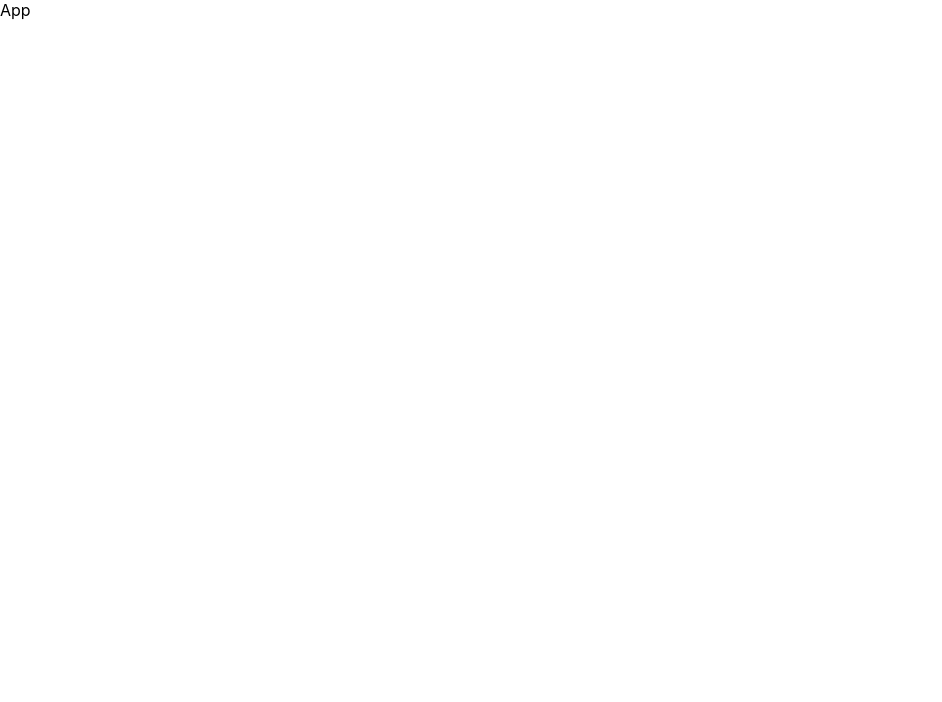
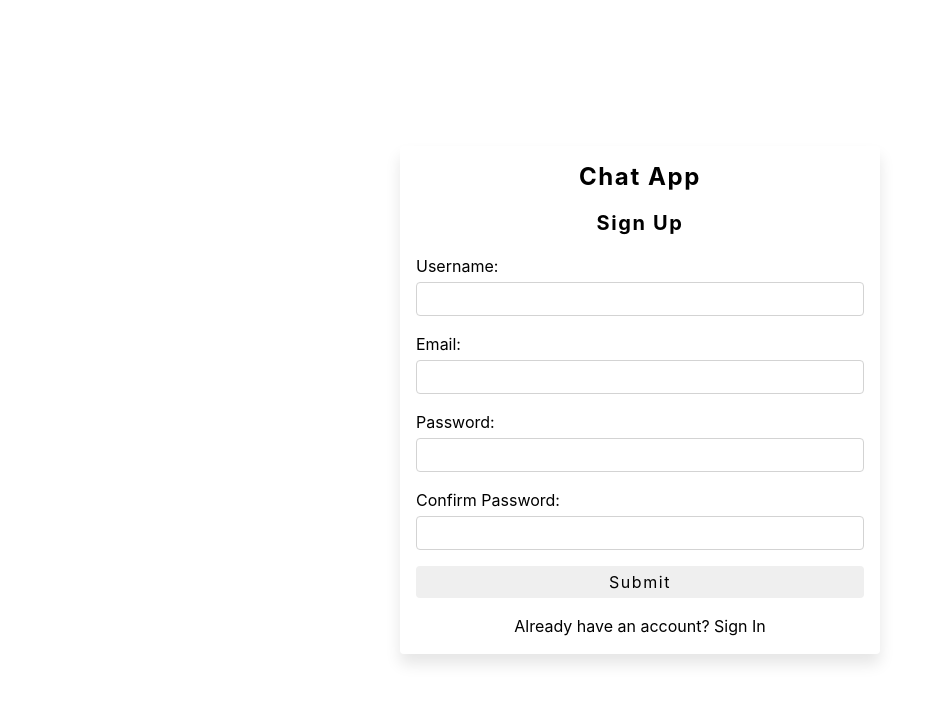
Before and after one commit to DrazhinUstin/Chat_App, a React (Create React App) app: page /auth in a window 1280 px wide. Shown: the top 702 px of the page, without its empty margins (0-942 px from the left). Built offline with nearby package versions, Linux system fonts and the light colour scheme; no server answers.

Commit message:
Setup routing and firebase authentication

```diff
--- a/src/App.js
+++ b/src/App.js
@@ -1,5 +1,22 @@
+import { BrowserRouter as Router, Routes, Route } from 'react-router-dom';
+import { ProtectedRoute, Home, Auth } from './pages';
+
 const App = () => {
-    return <div>App</div>;
+    return (
+        <Router>
+            <Routes>
+                <Route
+                    path='/'
+                    element={
+                        <ProtectedRoute>
+                            <Home />
+                        </ProtectedRoute>
+                    }
+                />
+                <Route path='auth' element={<Auth />} />
+            </Routes>
+        </Router>
+    );
 };
 
 export default App;
--- /dev/null
+++ b/src/components/AuthForm.js
@@ -0,0 +1,117 @@
+import { useState } from 'react';
+import {
+    createUserWithEmailAndPassword,
+    updateProfile,
+    signInWithEmailAndPassword,
+} from 'firebase/auth';
+import { auth } from '../services/firebase';
+
+const AuthForm = () => {
+    const [isUserSignUp, setIsUserSignUp] = useState(false);
+    const [isLoading, setIsLoading] = useState(false);
+    const [error, setError] = useState(null);
+    const [values, setValues] = useState({
+        username: '',
+        email: '',
+        password: '',
+        confirmPassword: '',
+    });
+
+    const handleChange = (e) => {
+        setValues({ ...values, [e.target.name]: e.target.value });
+    };
+
+    const handleSubmit = async (e) => {
+        e.preventDefault();
+        const { username, email, password, confirmPassword } = values;
+        if ((!isUserSignUp && (!username || !confirmPassword)) || !email || !password) {
+            setError({ message: 'Please fill in all fields!' });
+            return;
+        }
+        if (!isUserSignUp && password !== confirmPassword) {
+            setError({ message: 'Password and confirm password are not equal!' });
+            return;
+        }
+        setError(null);
+        setIsLoading(true);
+        try {
+            if (!isUserSignUp) {
+                await createUserWithEmailAndPassword(auth, email, password);
+                await updateProfile(auth.currentUser, {
+                    displayName: username,
+                });
+            } else {
+                await signInWithEmailAndPassword(auth, email, password);
+            }
+        } catch (error) {
+            setError(error);
+        }
+        setIsLoading(false);
+    };
+
+    return (
+        <form className='form' onSubmit={handleSubmit}>
+            <h3 className='form-header'>{!isUserSignUp ? 'sign up' : 'sign in'}</h3>
+            {!isUserSignUp && (
+                <div className='form-field'>
+                    <label htmlFor='username'>username:</label>
+                    <input
+                        type='text'
+                        id='username'
+                        name='username'
+                        value={values.username}
+                        onChange={handleChange}
+                    />
+                </div>
+            )}
+            <div className='form-field'>
+                <label htmlFor='email'>email:</label>
+                <input
+                    type='email'
+                    id='email'
+                    name='email'
+                    value={values.email}
+                    onChange={handleChange}
+                />
+            </div>
+            <div className='form-field'>
+                <label htmlFor='password'>password:</label>
+                <input
+                    type='password'
+                    id='password'
+                    name='password'
+                    value={values.password}
+                    onChange={handleChange}
+                />
+            </div>
+            {!isUserSignUp && (
+                <div className='form-field'>
+                    <label htmlFor='confirm-password'>confirm password:</label>
+                    <input
+                        type='password'
+                        id='confirm-password'
+                        name='confirmPassword'
+                        value={values.confirmPassword}
+                        onChange={handleChange}
+                    />
+                </div>
+            )}
+            <button type='submit' className='btn-block' disabled={isLoading}>
+                {isLoading ? <span className='btn-spinner'></span> : 'submit'}
+            </button>
+            <p className='form-message'>
+                {!isUserSignUp ? 'Already have an account?' : "Don't have an account?"}{' '}
+                <button
+                    type='button'
+                    className='text-link'
+                    onClick={() => setIsUserSignUp(!isUserSignUp)}
+                >
+                    {!isUserSignUp ? 'sign in' : 'sign up'}
+                </button>
+            </p>
+            {error && <p className='form-error'>{error.message}</p>}
+        </form>
+    );
+};
+
+export default AuthForm;
--- /dev/null
+++ b/src/context/AuthContext.js
@@ -0,0 +1,21 @@
+import { createContext, useContext, useState, useEffect } from 'react';
+import { onAuthStateChanged } from 'firebase/auth';
+import { auth } from '../services/firebase';
+
+const AuthContext = createContext();
+const useAuthContext = () => useContext(AuthContext);
+
+const AuthProvider = ({ children }) => {
+    const [user, setUser] = useState(null);
+
+    useEffect(() => {
+        const unsubscribe = onAuthStateChanged(auth, (user) => {
+            setUser(user);
+        });
+        return () => unsubscribe();
+    }, []);
+
+    return <AuthContext.Provider value={{ user }}>{children}</AuthContext.Provider>;
+};
+
+export { AuthProvider, useAuthContext };
--- a/src/index.js
+++ b/src/index.js
@@ -1,11 +1,14 @@
 import React from 'react';
 import ReactDOM from 'react-dom/client';
 import './scss/index.scss';
+import { AuthProvider } from './context/AuthContext';
 import App from './App';
 
 const root = ReactDOM.createRoot(document.getElementById('root'));
 root.render(
     <React.StrictMode>
-        <App />
+        <AuthProvider>
+            <App />
+        </AuthProvider>
     </React.StrictMode>
 );
--- /dev/null
+++ b/src/pages/Auth.js
@@ -0,0 +1,22 @@
+import { useEffect } from 'react';
+import { useNavigate } from 'react-router-dom';
+import { useAuthContext } from '../context/AuthContext';
+import AuthForm from '../components/AuthForm';
+
+const Auth = () => {
+    const { user } = useAuthContext();
+    const navigate = useNavigate();
+
+    useEffect(() => {
+        if (user) navigate('/');
+    }, [user, navigate]);
+
+    return (
+        <main className='container section'>
+            <h2 className='logo'>chat app</h2>
+            <AuthForm />
+        </main>
+    );
+};
+
+export default Auth;
--- /dev/null
+++ b/src/pages/Home.js
@@ -0,0 +1,18 @@
+import { signOut } from 'firebase/auth';
+import { auth } from '../services/firebase';
+import { useAuthContext } from '../context/AuthContext';
+
+const Home = () => {
+    const { user } = useAuthContext();
+
+    return (
+        <main className='container'>
+            <h2>hello, {user.displayName}</h2>
+            <button className='btn' onClick={() => signOut(auth)}>
+                sign out
+            </button>
+        </main>
+    );
+};
+
+export default Home;
--- /dev/null
+++ b/src/pages/ProtectedRoute.js
@@ -0,0 +1,12 @@
+import { useAuthContext } from '../context/AuthContext';
+import { Navigate } from 'react-router-dom';
+
+const ProtectedRoute = ({ children }) => {
+    const { user } = useAuthContext();
+    if (!user) {
+        return <Navigate to='auth' />;
+    }
+    return children;
+};
+
+export default ProtectedRoute;
--- /dev/null
+++ b/src/pages/index.js
@@ -0,0 +1,5 @@
+import ProtectedRoute from './ProtectedRoute';
+import Home from './Home';
+import Auth from './Auth';
+
+export { ProtectedRoute, Home, Auth };
--- /dev/null
+++ b/src/scss/_config.scss
@@ -0,0 +1,32 @@
+$clr-black: #303030;
+$clr-white: #fff;
+$clr-gray: lightgray;
+$clr-red: red;
+$font: -apple-system, BlinkMacSystemFont, 'Segoe UI', 'Roboto', 'Oxygen', 'Ubuntu', 'Cantarell',
+    'Fira Sans', 'Droid Sans', 'Helvetica Neue', sans-serif;
+$spacing: 0.1rem;
+$radius: 0.25rem;
+$shadow: 0 10px 15px rgba(0, 0, 0, 0.1);
+
+@mixin grid-center {
+    display: grid;
+    place-items: center;
+}
+
+@mixin flex-between {
+    display: flex;
+    justify-content: space-between;
+    align-items: center;
+}
+
+@mixin circle ($diameter) {
+    width: $diameter;
+    height: $diameter;
+    border-radius: 50%;
+}
+
+@keyframes spinner {
+    100% {
+        transform: rotate(360deg);
+    }
+}
--- a/src/scss/index.scss
+++ b/src/scss/index.scss
@@ -1,3 +1,5 @@
+@import 'config';
+
 * {
     margin: 0;
     padding: 0;
@@ -5,8 +7,148 @@
 }
 
 body {
-    font-family: -apple-system, BlinkMacSystemFont, 'Segoe UI', 'Roboto', 'Oxygen', 'Ubuntu',
-        'Cantarell', 'Fira Sans', 'Droid Sans', 'Helvetica Neue', sans-serif;
+    height: 100vh;
+    @include grid-center;
+    font-family: $font;
     -webkit-font-smoothing: antialiased;
     -moz-osx-font-smoothing: grayscale;
+    font-size: 1rem;
+    line-height: 1.5;
 }
+
+h1,
+h2,
+h3,
+h4 {
+    text-transform: capitalize;
+    letter-spacing: $spacing;
+}
+
+h1 {
+    font-size: 2rem;
+    line-height: 1.25;
+}
+
+h2 {
+    font-size: 1.5rem;
+    line-height: 1.25;
+}
+
+h3 {
+    font-size: 1.25rem;
+}
+
+h4 {
+    font-size: 1rem;
+}
+
+li {
+    list-style-type: none;
+}
+
+a {
+    text-decoration: none;
+}
+
+button {
+    cursor: pointer;
+
+    &:disabled {
+        cursor: not-allowed;
+    }
+}
+
+.container {
+    max-width: 30rem;
+    width: 90vw;
+    border-radius: $radius;
+    box-shadow: $shadow;
+}
+
+.section {
+    padding: 1rem;
+}
+
+.form {
+    margin-top: 1rem;
+
+    &-header {
+        text-align: center;
+    }
+
+    &-field {
+        margin: 1rem 0;
+
+        label {
+            display: block;
+            margin-bottom: 0.25rem;
+            text-transform: capitalize;
+        }
+
+        input {
+            width: 100%;
+            padding: 0.375rem;
+            border: 1px solid $clr-gray;
+            border-radius: $radius;
+            outline: none;
+            font-family: $font;
+            font-size: 1rem;
+
+            &:focus {
+                border-color: $clr-black;
+                box-shadow: 0 0 0 1px $clr-black;
+            }
+        }
+    }
+
+    &-message {
+        margin-top: 1rem;
+        text-align: center;
+    }
+
+    &-error {
+        margin-top: 1rem;
+        color: $clr-red;
+        text-align: center;
+    }
+}
+
+.btn {
+    display: inline-block;
+    padding: 0.375rem 0.5rem;
+    border: none;
+    border-radius: $radius;
+    font-family: $font;
+    font-size: 1rem;
+    line-height: 1.25;
+    text-transform: capitalize;
+    letter-spacing: $spacing;
+}
+
+.btn-block {
+    @extend .btn;
+    display: block;
+    width: 100%;
+}
+
+.btn-spinner {
+    @include circle(1.25rem);
+    display: block;
+    margin: 0 auto;
+    border: 0.25rem solid $clr-black;
+    border-right-color: transparent;
+    animation: spinner 0.5s linear 0s infinite;
+}
+
+.text-link {
+    display: inline-block;
+    border: none;
+    background-color: transparent;
+    font-family: $font;
+    font-size: 1rem;
+    text-transform: capitalize;
+}
+
+.logo {
+    text-align: center;
+}
--- a/src/services/firebase.js
+++ b/src/services/firebase.js
@@ -1,5 +1,6 @@
 // Import the functions you need from the SDKs you need
 import { initializeApp } from 'firebase/app';
+import { getAuth } from 'firebase/auth';
 import { getFirestore } from 'firebase/firestore';
 import { getStorage } from 'firebase/storage';
 
@@ -13,5 +14,6 @@ const firebaseConfig = {
 };
 
 const app = initializeApp(firebaseConfig);
+export const auth = getAuth();
 export const db = getFirestore(app);
 export const storage = getStorage(app);
```
